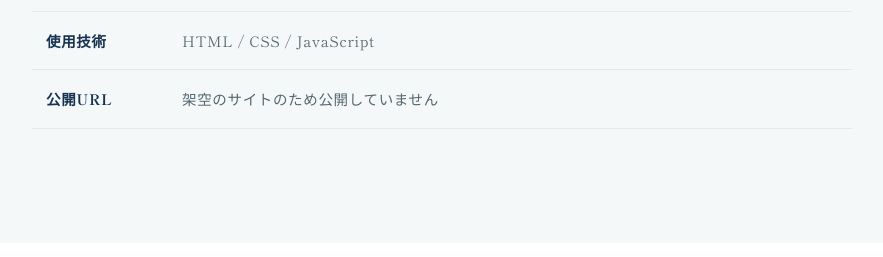
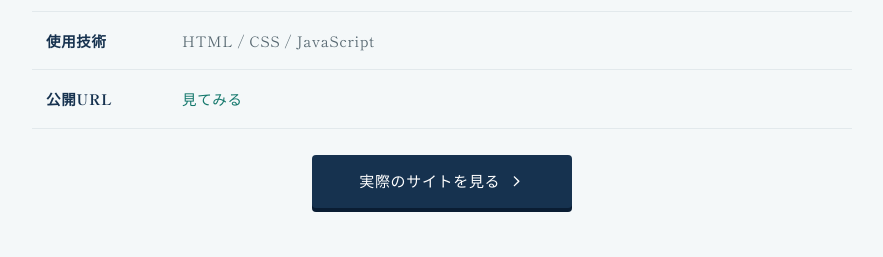
Before and after one commit to maro4120/portfolio, a website: page works-moofc.html in a window 1280 px wide. Shown: the part 1742-1999 px from the top of the page, without its empty margins (198-1081 px from the left). Drawn offline with Linux system fonts and the light colour scheme.

Commit message:
update: MOO FC の公開URLを掲載（moo-fc-top-proposal）
- 概要表の「公開URL」を「架空のサイトのため公開していません」から実URLへ
- 他の実績ページと同じ「実際のサイトを見る」ボタンを追加（空だった .workbtns を埋めた）

```diff
--- a/works-moofc.html
+++ b/works-moofc.html
@@ -173,13 +173,19 @@
                 </tr>
                 <tr>
                   <th scope="row">公開URL</th>
-                  <td>架空のサイトのため公開していません</td>
+                  <td><a href="https://maro4120.github.io/moo-fc-top-proposal/" target="_blank" rel="noopener">見てみる</a></td>
                 </tr>
               </tbody>
             </table>
           </div>
 
           <div class="workbtns">
+            <a class="btn btn--navy" href="https://maro4120.github.io/moo-fc-top-proposal/" target="_blank" rel="noopener">
+              <span>実際のサイトを見る</span>
+              <svg class="icon-arrow" viewBox="0 0 48 48" aria-hidden="true" focusable="false">
+                <path d="m33 25.1-13.1 13c-.8.8-2 .8-2.8 0-.8-.8-.8-2 0-2.8L28.4 24 17.1 12.7c-.8-.8-.8-2 0-2.8.8-.8 2-.8 2.8 0l13.1 13c.6.6.6 1.6 0 2.2z" />
+              </svg>
+            </a>
           </div>
         </div>
       </section>
```
